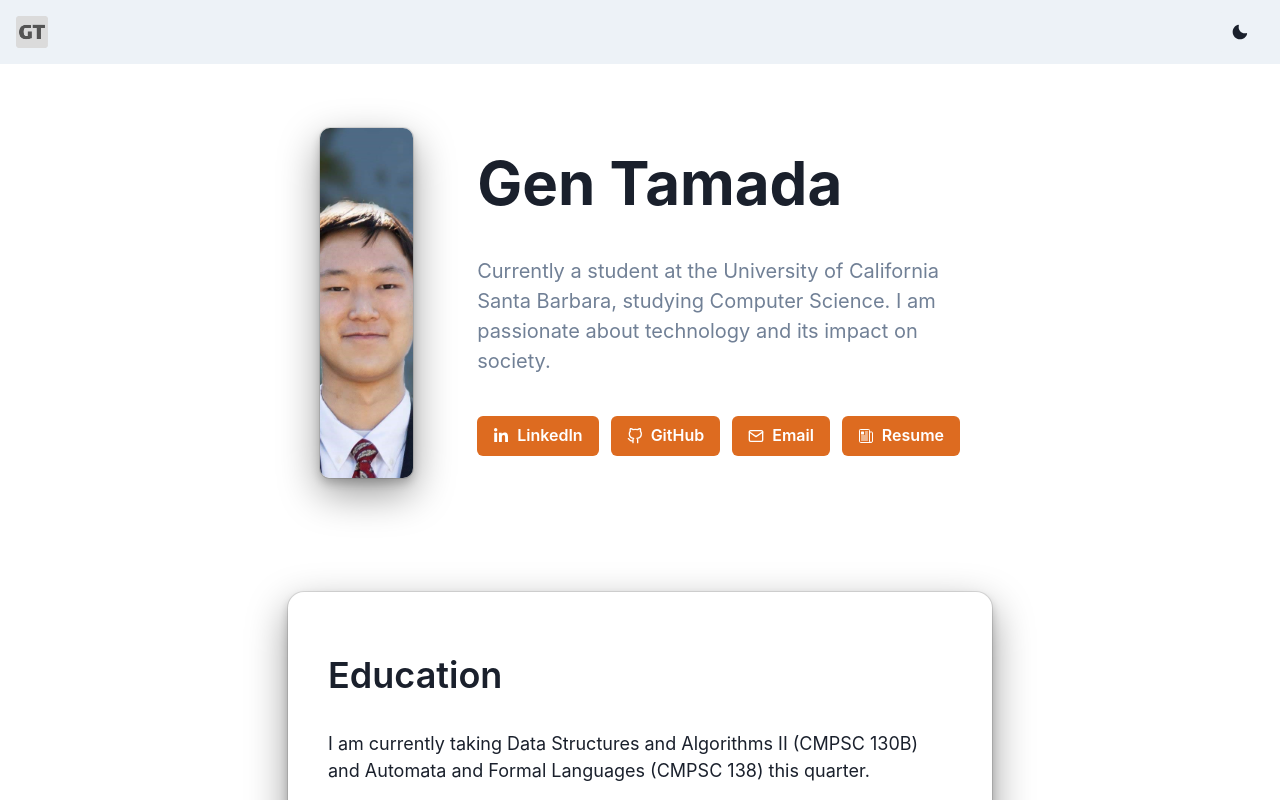
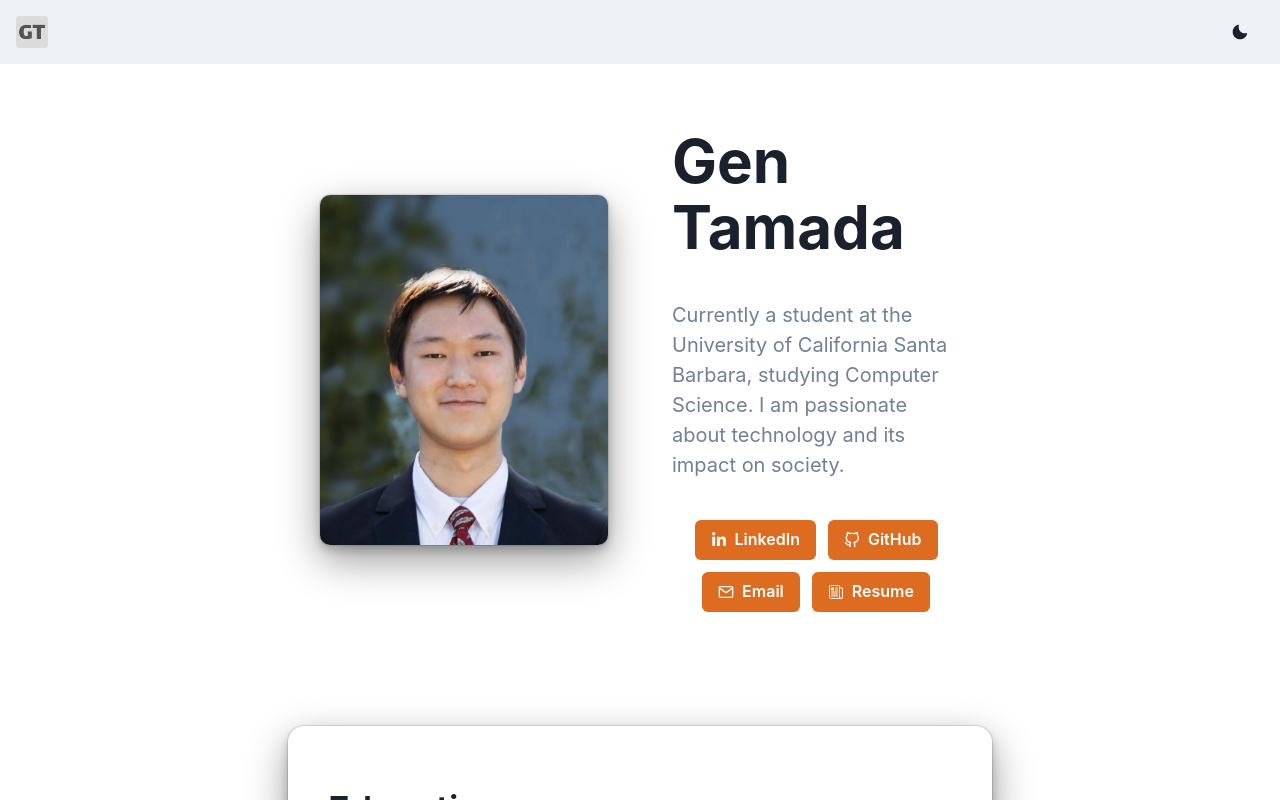
Before and after one commit to Ononymous/gen-s-portfolio-website, a React (Create React App) app: page / in a window 1280 px wide. Shown: the top 800 px of the page. Built offline with nearby package versions, Linux system fonts and the light colour scheme.

Commit message:
Update PhotoStack.js

```diff
--- a/src/PhotoStack.js
+++ b/src/PhotoStack.js
@@ -11,6 +11,7 @@ import {
     Stack,
     Link,
     Button,
+    Wrap
 } from '@chakra-ui/react';
 
 import {FaLinkedinIn} from 'react-icons/fa'
@@ -26,7 +27,7 @@ import Resume from './images/Resume.pdf'
 function PhotoStack() {
     const { colorMode } = useColorMode();
     return (
-        <Flex align={'center'} justifyContent={"center"}>
+        <Flex align={'center'} justifyContent={"center"} w="100%">
             <Stack
             align={'center'}
             spacing={{ base: 8, md: 16 }}
@@ -57,7 +58,7 @@ function PhotoStack() {
                         />
                     </Box>
                 </Flex>
-                <Stack flex={1} spacing={{ base: 5, md: 10 }}>
+                <Stack flex={1} spacing={{ base: 5, md: 10 }} w="100%">
                     <Heading
                     lineHeight={1.1}
                     fontWeight={700}
@@ -71,11 +72,11 @@ function PhotoStack() {
                     <Text color={'gray.500'} fontSize={{ md: 'lg', lg: 'xl' }}>
                     Currently a student at the University of California Santa Barbara, studying Computer Science. I am passionate about technology and its impact on society.
                     </Text>
-                    <Stack direction={'row'} spacing={3}>
+                    <Wrap spacing={3} align="center" justify="center">
                             <Link href="https://www.linkedin.com/in/gen-tamada/" isExternal>
                                 <Button
-                            colorScheme={'orange'}
-                            variant={colorMode === 'light' ? 'solid' : 'outline'}
+                                    colorScheme={"orange"}
+                                    variant={colorMode === "light" ? "solid" : "outline"}
                                     leftIcon={<FaLinkedinIn />}
                                 >
                                     LinkedIn
@@ -84,8 +85,8 @@ function PhotoStack() {
 
                             <Link href="https://github.com/Ononymous" isExternal>
                                 <Button
-                            colorScheme={'orange'}
-                            variant={colorMode === 'light' ? 'solid' : 'outline'}
+                                    colorScheme={"orange"}
+                                    variant={colorMode === "light" ? "solid" : "outline"}
                                     leftIcon={<FiGithub />}
                                 >
                                     GitHub
@@ -94,9 +95,9 @@ function PhotoStack() {
 
                             <Link href="mailto:gtamada@cs.ucsb.edu" isExternal>
                                 <Button
-                            variant={colorMode === 'light' ? 'solid' : 'outline'}
+                                    variant={colorMode === "light" ? "solid" : "outline"}
                                     leftIcon={<FiMail />}
-                            colorScheme={'orange'}
+                                    colorScheme={"orange"}
                                 >
                                     Email
                                 </Button>
@@ -104,8 +105,8 @@ function PhotoStack() {
 
                             <Button
                             leftIcon={<IoNewspaperOutline />}
-                            variant={colorMode === 'light' ? 'solid' : 'outline'}
-                            colorScheme={'orange'}
+                            variant={colorMode === "light" ? "solid" : "outline"}
+                            colorScheme={"orange"}
                             onClick={(event) => {
                                 event.preventDefault();
                                 window.open(Resume);
@@ -113,7 +114,7 @@ function PhotoStack() {
                             >
                             Resume
                             </Button>
-                    </Stack>
+                    </Wrap>
                 </Stack>
             </Stack>
         </Flex>
```
Lines whose indentation alone changed are shown as unchanged.
